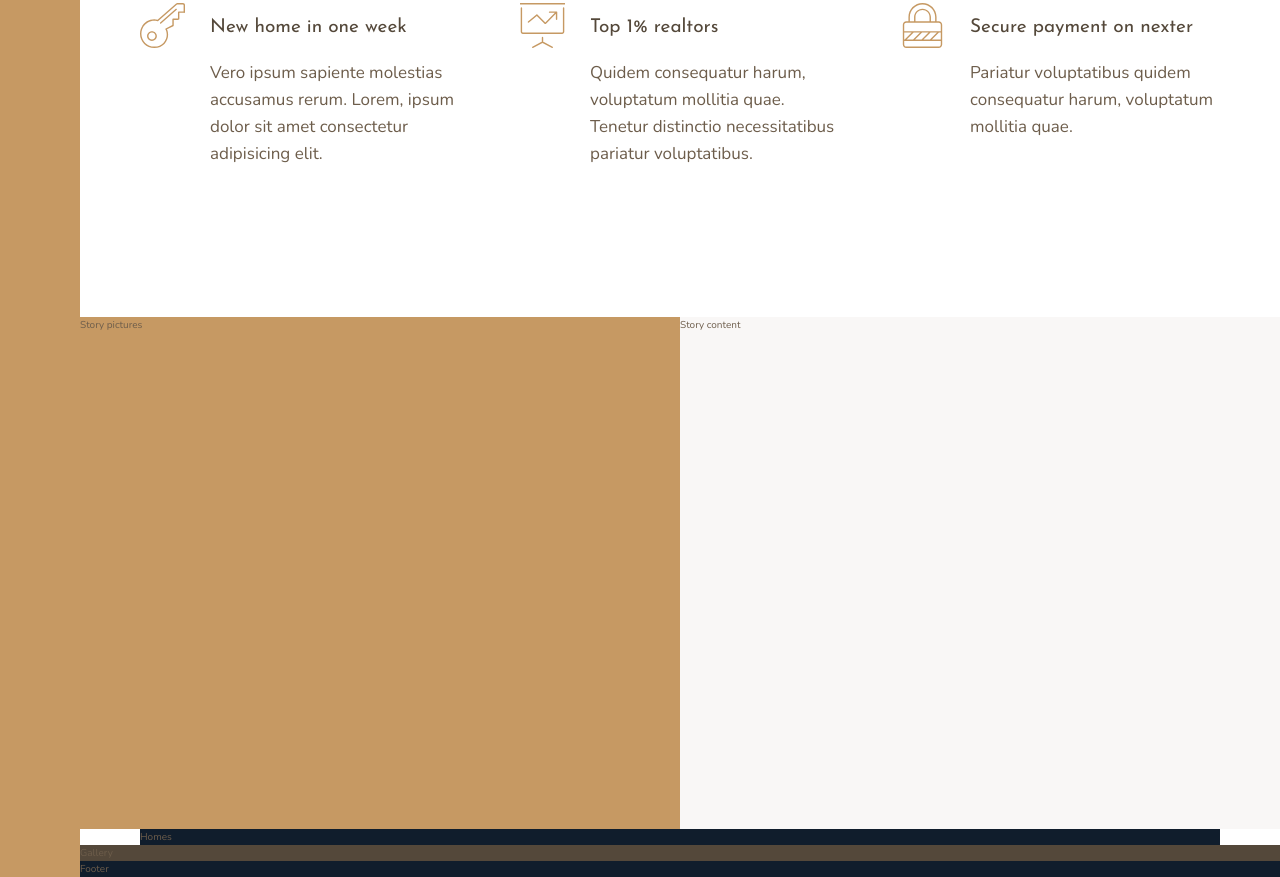
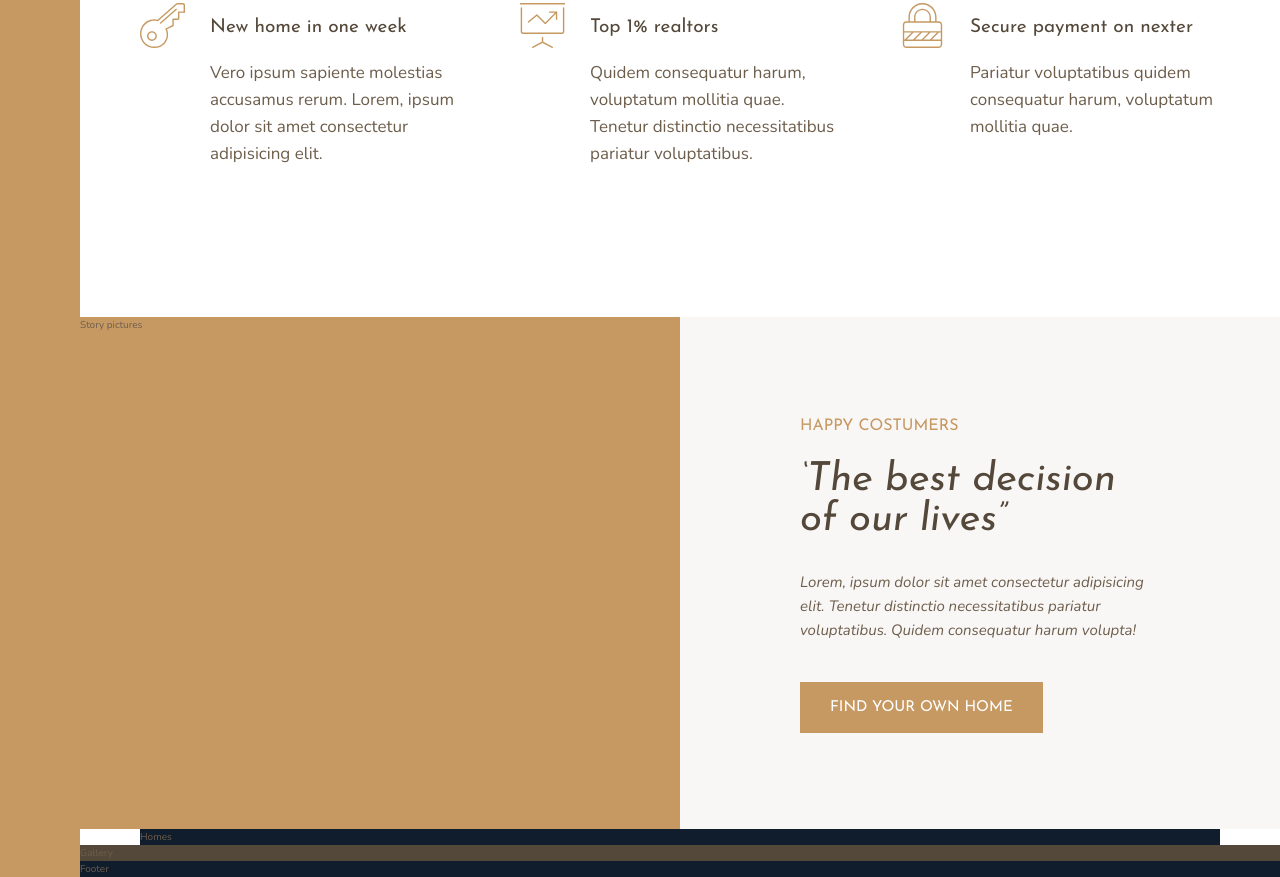
Before and after one commit to thiagocrux/nexter-landing-page, a website: page index.html in a window 1280 px wide. Shown: the part 991-1868 px from the top of the page. Drawn offline with nearby package versions, Linux system fonts and the light colour scheme.

Commit message:
After class 111 "Building the Story Section - Part 1"

```diff
--- a/index.html
+++ b/index.html
@@ -79,7 +79,10 @@
         </div>
 
         <div class="story__content">
-            Story content
+            <h3 class="heading-3 mb-sm">Happy Costumers</h3>
+            <h2 class="heading-2 heading-2--dark mb-md">&lsquo;The best decision of our lives&rdquo;</h2>
+            <p class="story__text">Lorem, ipsum dolor sit amet consectetur adipisicing elit. Tenetur distinctio necessitatibus pariatur voluptatibus. Quidem consequatur harum volupta!</p>
+            <button class="btn">Find your own home</button>
         </div>
 
         <section class="homes">
--- a/sass/_features.scss
+++ b/sass/_features.scss
@@ -12,7 +12,6 @@
 }
 
 .feature {
-
     display: grid;
     grid-template-columns: min-content 1fr;
     grid-row-gap: 1.5rem;
--- a/sass/_story.scss
+++ b/sass/_story.scss
@@ -7,5 +7,22 @@
     &__content {
         background-color: $color-grey-light-1;
         grid-column: col-start 5 / full-end;
+
+        padding: 6rem 12rem;
+
+        /* display: flex;
+        flex-direction: column;
+        justify-content: center;
+        align-items: flex-start; */
+
+        display: grid;
+        align-content: center;
+        justify-items: start;
+    }
+
+    &__text {
+        font-size: 1.5rem;
+        font-style: italic;
+        margin-bottom: 4rem;
     }
 }
--- a/sass/_typography.scss
+++ b/sass/_typography.scss
@@ -9,10 +9,24 @@
 
 .heading-2 {
     @extend %heading;
+    font-size: 4rem;
+    font-style: italic;
+    line-height: 1;
+
+    &--light {
+        color: $color-grey-light-1;
+    }
+
+    &--dark {
+        color: $color-grey-dark-1;
+    }
 }
 
 .heading-3 {
     @extend %heading;
+    font-size: 1.6rem;
+    color: $color-primary;
+    text-transform: uppercase;
 }
 
 .heading-4 {
@@ -27,3 +41,36 @@
         color: $color-grey-dark-1;
     }
 }
+
+.btn {
+    background-color: $color-primary;
+    color: #fff;
+    border: none;
+    border-radius: 0;
+    font-family: $font-display;
+    font-size: 1.5rem;
+    text-transform: uppercase;
+    padding: 1.8rem 3rem;
+    cursor: pointer;
+    transition: all .2s;
+
+    &:hover {
+        background-color: $color-primary-dark;
+    }
+}
+
+.mb-sm {
+    margin-bottom: 2rem;
+}
+
+.mb-md {
+    margin-bottom: 3rem;
+}
+
+.mb-lg {
+    margin-bottom: 4rem;
+}
+
+.mb-hg {
+    margin-bottom: 8rem;
+}
```
Also changed, not shown: css/style.css.
